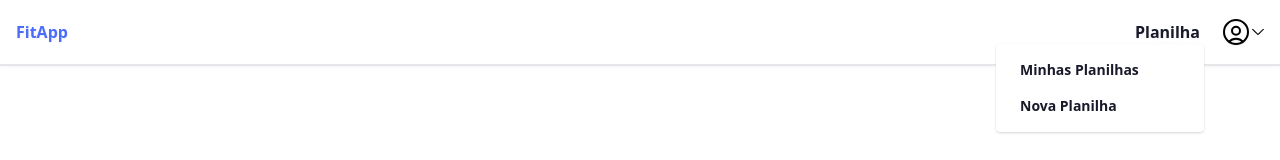
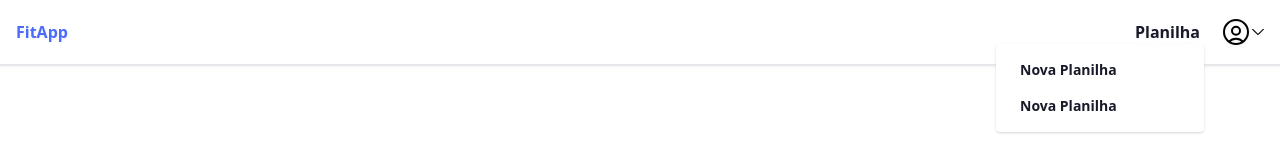
Before and after one commit to RafaelCabral26/Fit-App, a Next.js app in the folder fit-app/: page / in a window 1280 px wide. Both pictures are taken after a click on the label "Planilha". Shown: the top 160 px of the page. Built offline with nearby package versions, Linux system fonts and the light colour scheme.

Commit message:
fix:node-mod

```diff
--- a/fit-app/src/components/Navbar.tsx
+++ b/fit-app/src/components/Navbar.tsx
@@ -14,7 +14,7 @@ export const Navbar = () => {
                     <div className="dropdown dropdown-end">
                         <label tabIndex={0} className=" m-1 cursor-pointer hover:text-secondary">Planilha</label>
                         <ul tabIndex={0} className="dropdown-content menu p-2 shadow bg-base-100 rounded-box w-52">
-                            <li><a href="/planilha/criar_planilha">Minhas Planilhas</a></li>
+                            <li><a href="/planilha/nova_planilha">Nova Planilha</a></li>
                             <li><a>Nova Planilha</a></li>
                         </ul>
                     </div>
```
Also changed, not shown: 1 other file (tests, documents, lock files or other folders).
